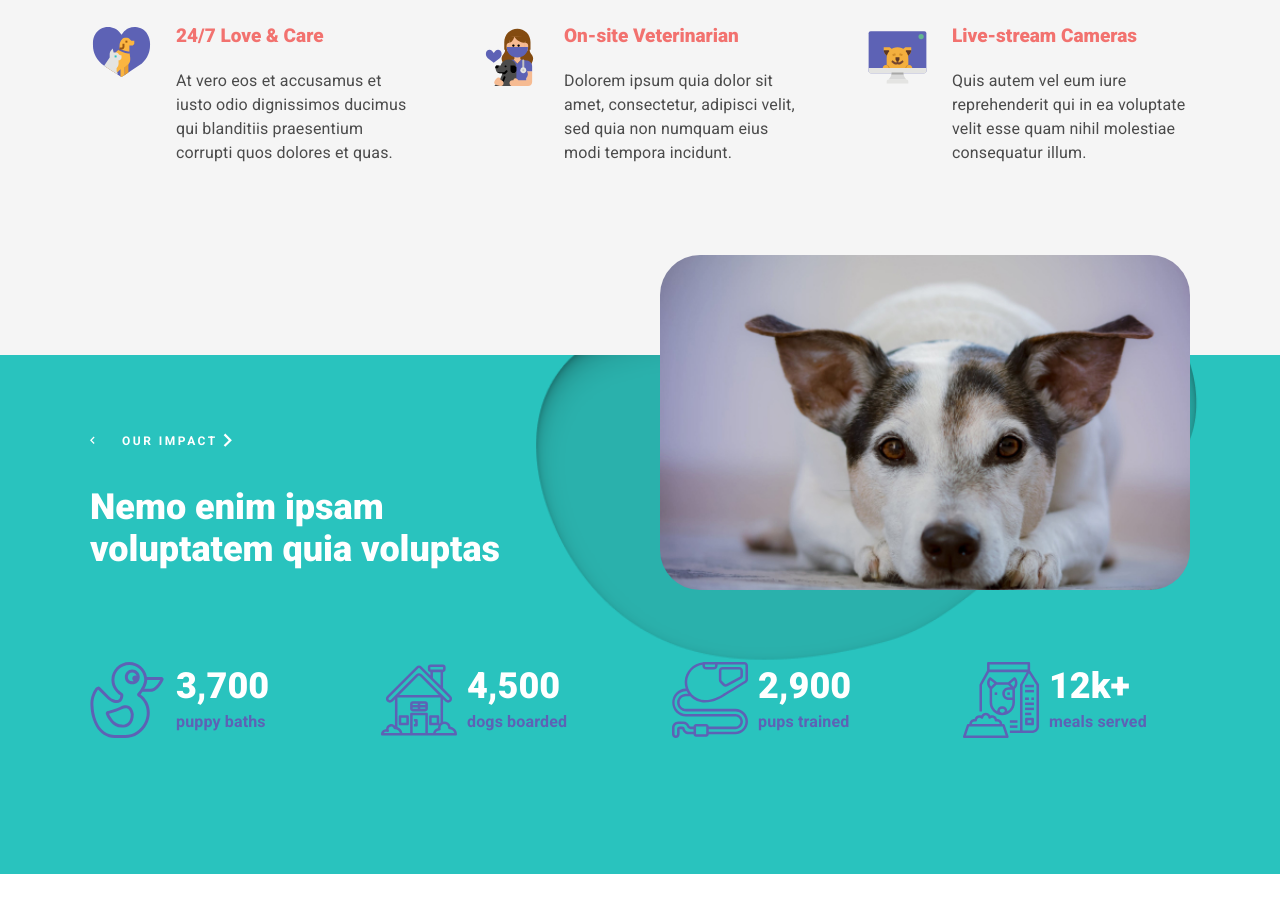
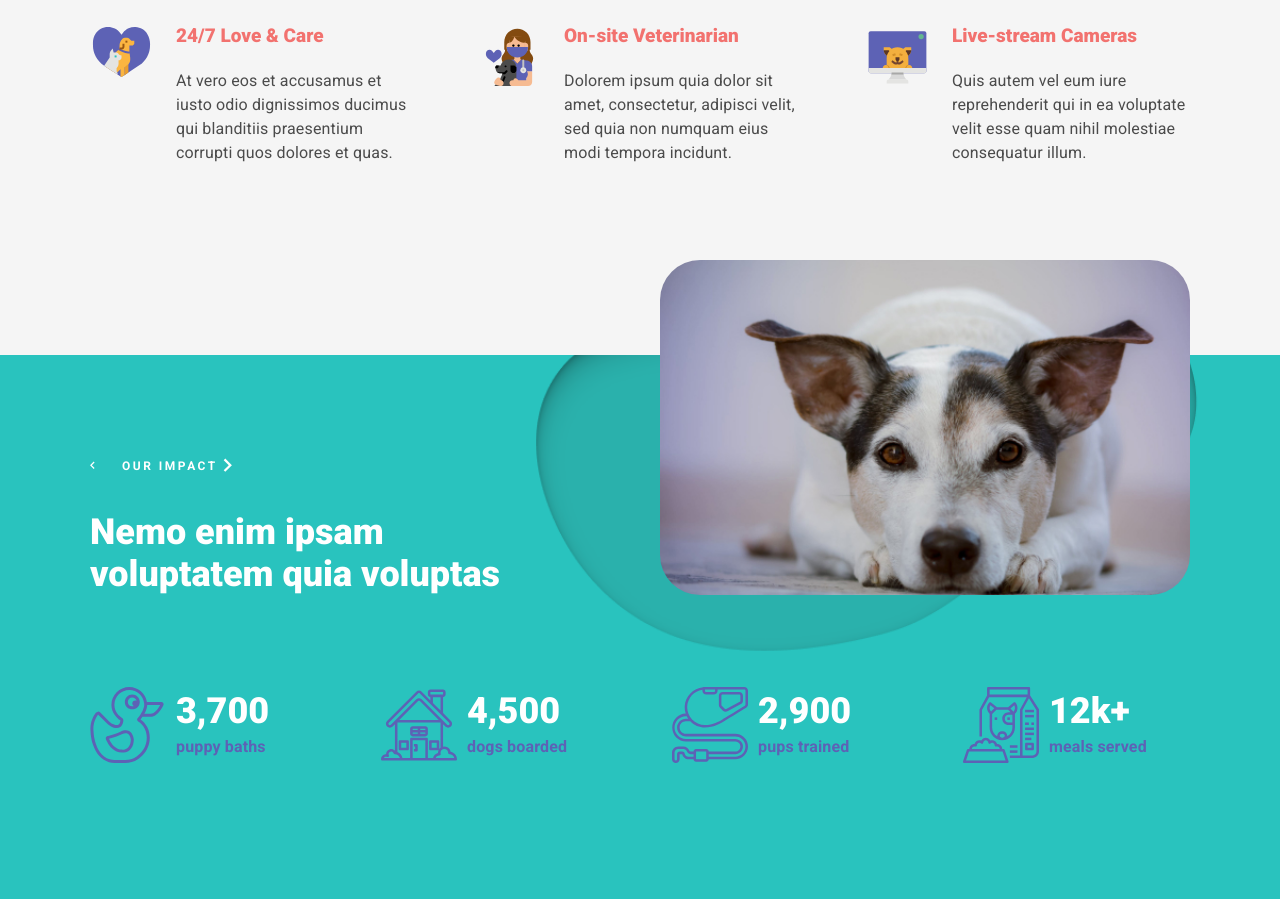
Before and after one commit to TihimVecherom/Lesson__14, a plain HTML site: page index.html in a window 1280 px wide. Shown: the part 274-1173 px from the top of the page. Before the commit the page ends 1148 px from the top, so only its background shows below. Drawn offline with Linux system fonts and the light colour scheme.

Commit message:
Add files via upload

```diff
--- a/css/style.css
+++ b/css/style.css
@@ -191,7 +191,7 @@ html {
    position: relative;
    padding: 100px 0 100px 0;
    background: #29C3BE url('../img/cards__content/Blob.png') 90% 0 no-repeat;
-   background-size: 720px 340px;
+   background-size: 720px 330px;
 }
 
 .our-impact__content {
@@ -210,7 +210,7 @@ html {
    flex-wrap: wrap-reverse;
    align-items: flex-start;
    gap: 0 110px;
-   margin-top: -200px;
+   margin-top: -175px;
 }
 
 .text-our-impact {
@@ -222,6 +222,7 @@ html {
    flex: 0 1 530px;
    min-width: 200px;
    margin: 0 auto;
+   transform: translate(0, -20px);
 }
 
 .img-dog-food {
```
